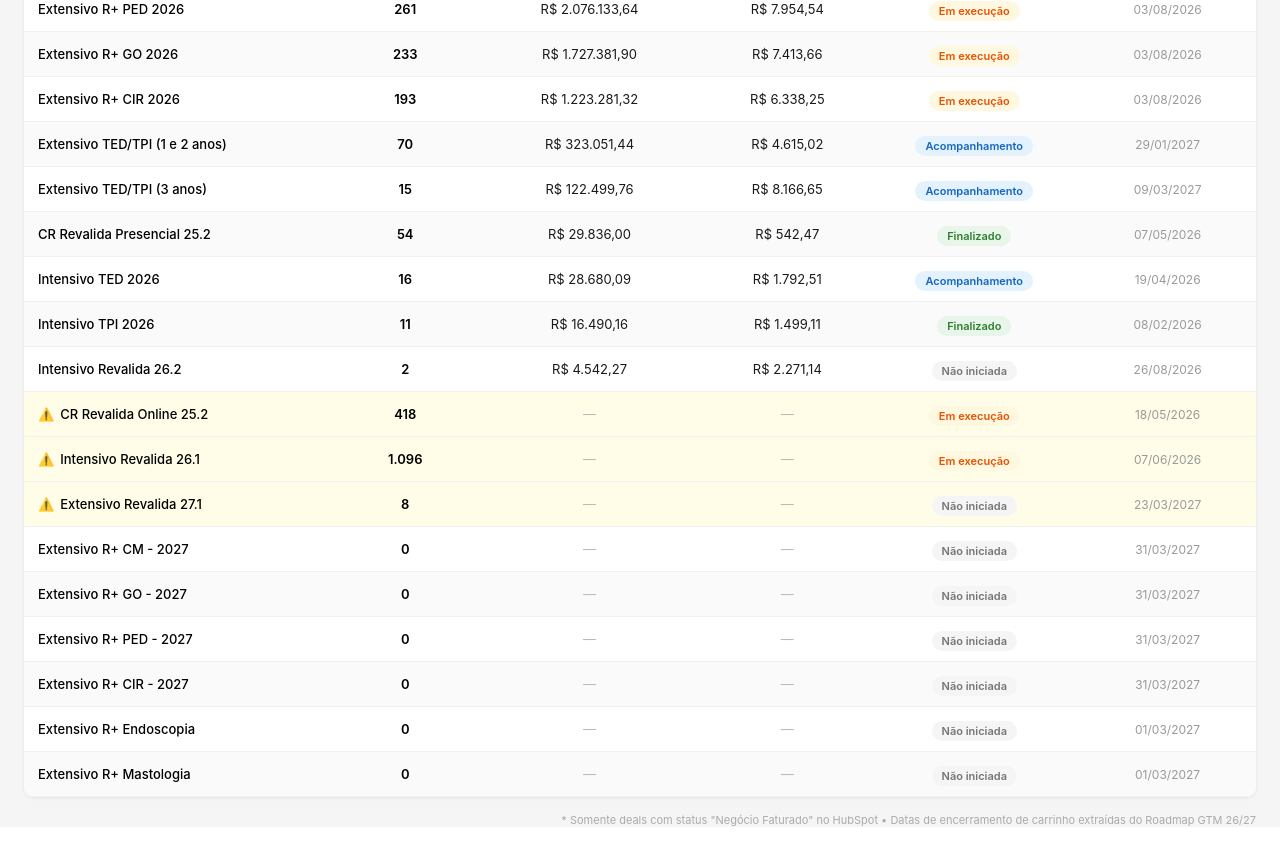
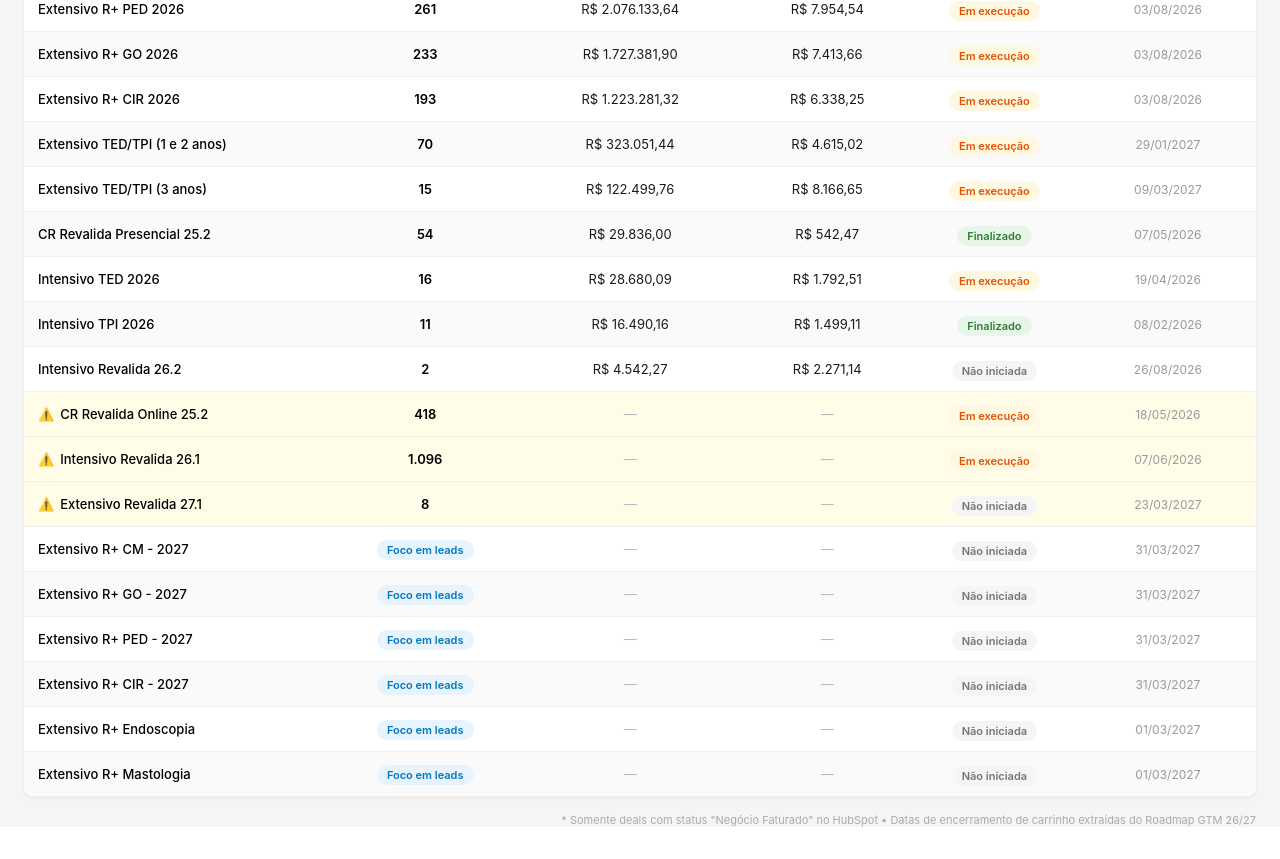
Before and after one commit to leticiamello-arch/medway-dashboard, a Next.js app: page / in a window 1280 px wide. Shown: the part 470-1329 px from the top of the page. Built offline with nearby package versions, Linux system fonts and the light colour scheme.

Commit message:
feat: merge Acompanhamento into Em execucao; add Foco em leads badge for 0-deal courses

```diff
--- a/app/page.tsx
+++ b/app/page.tsx
@@ -12,17 +12,15 @@ type Curso = {
 }
 
 const STATUS_COLORS: Record<string, string> = {
-  'Finalizado':     '#e8f5e9',
-  'Acompanhamento': '#e3f2fd',
-  'Em execução':    '#fff8e1',
-  'Não iniciada':   '#f5f5f5',
+  'Finalizado':   '#e8f5e9',
+  'Em execução':  '#fff8e1',
+  'Não iniciada': '#f5f5f5',
 }
 
 const STATUS_TEXT: Record<string, string> = {
-  'Finalizado':     '#2e7d32',
-  'Acompanhamento': '#1565c0',
-  'Em execução':    '#e65100',
-  'Não iniciada':   '#757575',
+  'Finalizado':   '#2e7d32',
+  'Em execução':  '#e65100',
+  'Não iniciada': '#757575',
 }
 
 const MESES_PT = ['Jan','Fev','Mar','Abr','Mai','Jun','Jul','Ago','Set','Out','Nov','Dez']
@@ -46,9 +44,9 @@ export default function Home() {
 
   const cursos: Record<string, Curso> = {
     "Intensivo TPI 2026":              { vendas: 11,   bookedTotal: 16490.16,    ticket: 1499.11,  status: 'Finalizado',     encCarrinho: '08/02/2026' },
-    "Intensivo TED 2026":              { vendas: 16,   bookedTotal: 28680.09,    ticket: 1792.51,  status: 'Acompanhamento', encCarrinho: '19/04/2026' },
-    "Extensivo TED/TPI (1 e 2 anos)":  { vendas: 70,   bookedTotal: 323051.44,   ticket: 4615.02,  status: 'Acompanhamento', encCarrinho: '29/01/2027' },
-    "Extensivo TED/TPI (3 anos)":      { vendas: 15,   bookedTotal: 122499.76,   ticket: 8166.65,  status: 'Acompanhamento', encCarrinho: '09/03/2027' },
+    "Intensivo TED 2026":              { vendas: 16,   bookedTotal: 28680.09,    ticket: 1792.51,  status: 'Em execução',    encCarrinho: '19/04/2026' },
+    "Extensivo TED/TPI (1 e 2 anos)":  { vendas: 70,   bookedTotal: 323051.44,   ticket: 4615.02,  status: 'Em execução',    encCarrinho: '29/01/2027' },
+    "Extensivo TED/TPI (3 anos)":      { vendas: 15,   bookedTotal: 122499.76,   ticket: 8166.65,  status: 'Em execução',    encCarrinho: '09/03/2027' },
     "CR Revalida Presencial 25.2":     { vendas: 54,   bookedTotal: 29836.00,    ticket: 542.47,   status: 'Finalizado',     encCarrinho: '07/05/2026' },
     "CR Revalida Online 25.2":         { vendas: 418,  bookedTotal: 0,           ticket: 0,        status: 'Em execução',    encCarrinho: '18/05/2026', alerta: true },
     "Intensivo Revalida 26.1":         { vendas: 1096, bookedTotal: 0,           ticket: 0,        status: 'Em execução',    encCarrinho: '07/06/2026', alerta: true },
@@ -113,7 +111,7 @@ export default function Home() {
             { label: 'Total de Vendas',    value: totalVendas.toLocaleString('pt-BR'), color: '#00205B' },
             { label: 'Booked Sales Total', value: `R$ ${fmt(totalBooked)}`,            color: '#0C447C' },
             { label: 'Ticket Médio Geral', value: `R$ ${fmt(ticketGeral)}`,            color: '#27500A' },
-            { label: 'Cursos Ativos',      value: filteredCursos.filter(c => ['Em execução','Acompanhamento'].includes(c.status)).length.toString(), color: '#6a1b9a' },
+            { label: 'Cursos Ativos',      value: filteredCursos.filter(c => c.status === 'Em execução').length.toString(), color: '#6a1b9a' },
           ].map(card => (
             <div key={card.label} style={{ backgroundColor: '#fff', borderRadius: '10px', padding: '1.25rem 1.5rem', boxShadow: '0 1px 4px rgba(0,0,0,0.07)' }}>
               <div style={{ fontSize: '11px', color: '#888', textTransform: 'uppercase', letterSpacing: '0.05em' }}>{card.label}</div>
@@ -173,7 +171,11 @@ export default function Home() {
                     {dados.alerta && <span style={{ color: '#f57c00', marginRight: '6px' }}>⚠️</span>}
                     {nome}
                   </td>
-                  <td style={{ padding: '12px 14px', textAlign: 'center', fontSize: '13px', fontWeight: 600 }}>{dados.vendas.toLocaleString('pt-BR')}</td>
+                  <td style={{ padding: '12px 14px', textAlign: 'center', fontSize: '13px', fontWeight: 600 }}>
+                    {dados.vendas === 0 && nome !== 'Extensivo Revalida 27.1'
+                      ? <span style={{ backgroundColor: '#e8f4fd', color: '#0277bd', padding: '3px 10px', borderRadius: '20px', fontSize: '11px', fontWeight: 600 }}>Foco em leads</span>
+                      : dados.vendas.toLocaleString('pt-BR')}
+                  </td>
                   <td style={{ padding: '12px 14px', textAlign: 'center', fontSize: '13px', color: dados.bookedTotal > 0 ? '#1a1a1a' : '#bbb' }}>
                     {dados.bookedTotal > 0 ? `R$ ${fmt(dados.bookedTotal)}` : '—'}
                   </td>
```
